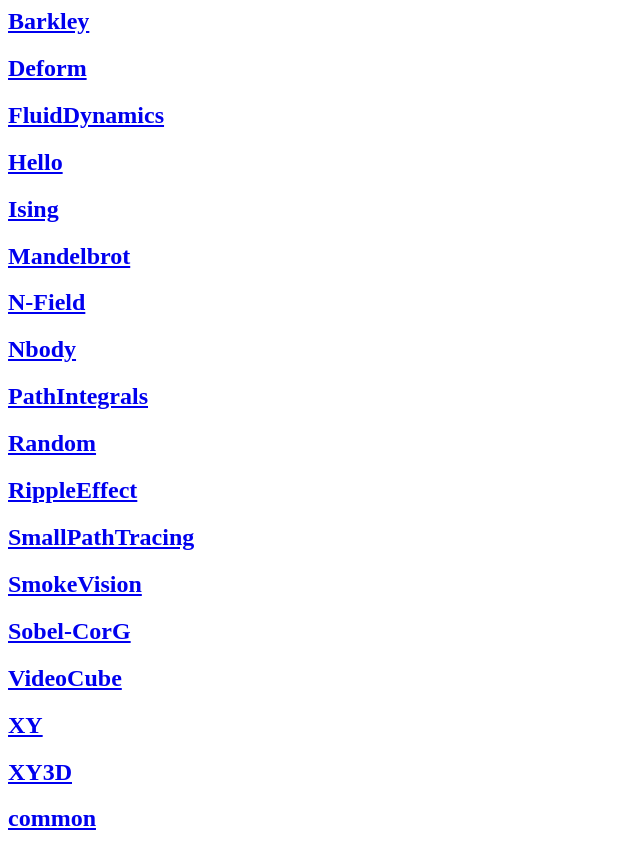
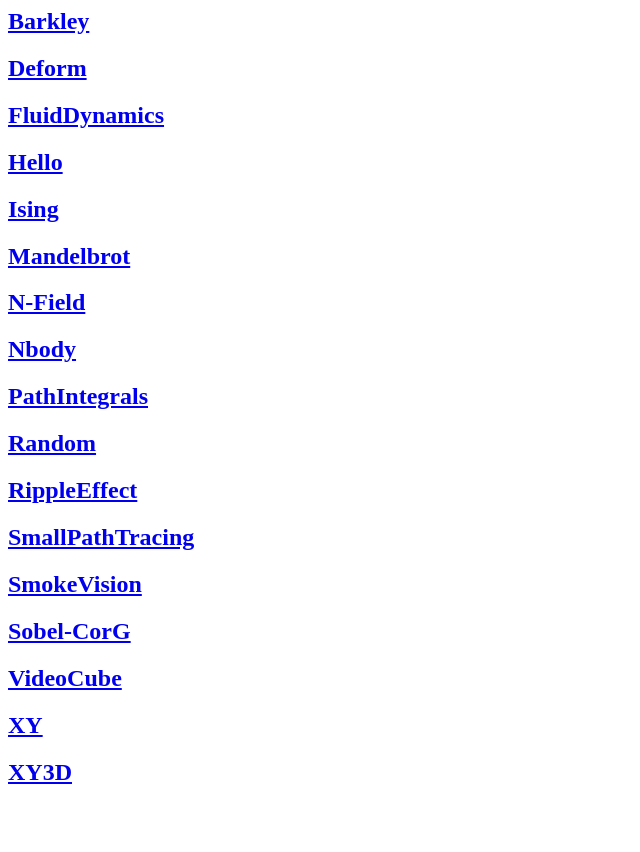
Before and after one commit to highweb-project/WebCL-sample, a plain HTML site: page index.html in a window 1280 px wide. Shown: the whole page, without its empty margins (0-640 px from the left). After the commit the page ends 805 px from the top, so only its background shows below. Drawn offline with Linux system fonts and the light colour scheme.

Commit message:
remove common link

```diff
--- a/index.html
+++ b/index.html
@@ -15,4 +15,3 @@
 <h2><a href="./VideoCube">VideoCube</a></h2>
 <h2><a href="./XY">XY</a></h2>
 <h2><a href="./XY3D">XY3D</a></h2>
-<h2><a href="./common">common</a></h2>
```
